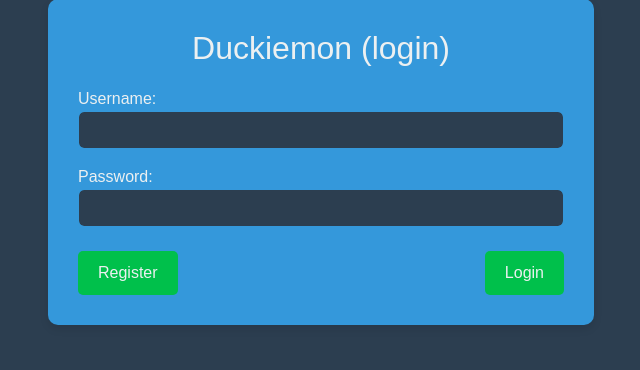
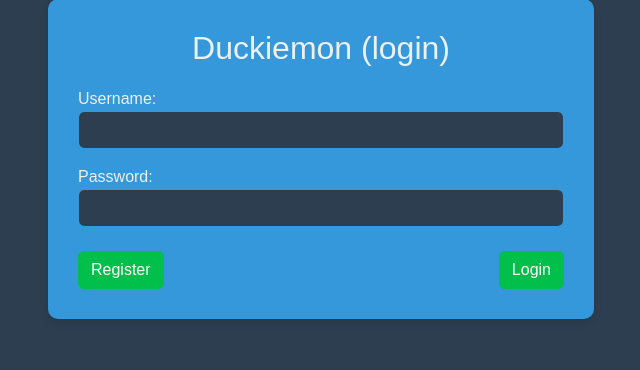
Before and after one commit to Daniel-vdL/duckiemon2, a PHP site: page /duckiemon2/login in a window 1280 px wide. Shown: the part 101-471 px from the top of the page, without its empty margins (319-959 px from the left). Run offline with PHP 8.4, Linux system fonts and the light colour scheme; data that the repository does not hold is empty; a stand-in replaces the project's code that opens the database connection; some libraries are stand-ins or nearby versions.

Commit message:
Login buttons

```diff
--- a/frontend/css/login.css
+++ b/frontend/css/login.css
@@ -39,12 +39,7 @@
     box-shadow: 0 0 5px var(--accent-color);
 }
 
-.submit-button {
+.btn-primary {
     background-color: var(--accent-color);
-    text-decoration: none;
-    border: none;
-    color: var(--text-color);
-    padding: 10px 20px;
-    border-radius: 5px;
-    cursor: pointer;
+    border-color: var(--accent-color);
 }
--- a/login/index.php
+++ b/login/index.php
@@ -23,8 +23,8 @@
                                 <input type="password" id="password" name="password" class="form-control" required>
                             </div>
                             <div class="form-buttons d-flex justify-content-between mt-4">
-                                <a href="register.php" class="submit-button">Register</a>
-                                <button type="submit" name="login_button" class="submit-button">Login</button>
+                                <a href="register.php" class="btn btn-primary">Register</a>
+                                <button type="submit" name="login_button" class="btn btn-primary">Login</button>
                             </div>
                         </form>
                     </div>
--- a/login/register.php
+++ b/login/register.php
@@ -23,8 +23,8 @@
                                 <input type="password" id="password" name="password" class="form-control" required>
                             </div>
                             <div class="form-buttons d-flex justify-content-between mt-4">
-                                <a href="index.php" class="submit-button">Login</a>
-                                <button type="submit" name="register_button" class="submit-button">Register</button>
+                                <a href="index.php" class="btn btn-primary">Login</a>
+                                <button type="submit" name="register_button" class="btn btn-primary">Register</button>
                             </div>
                         </form>
                     </div>
```
